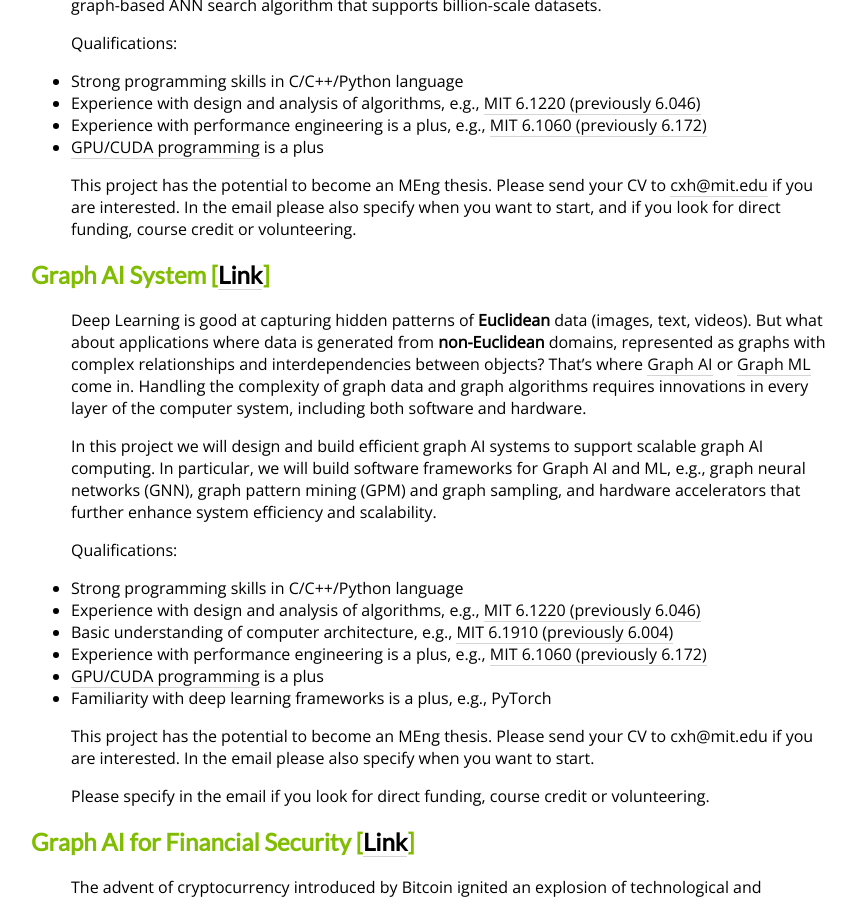
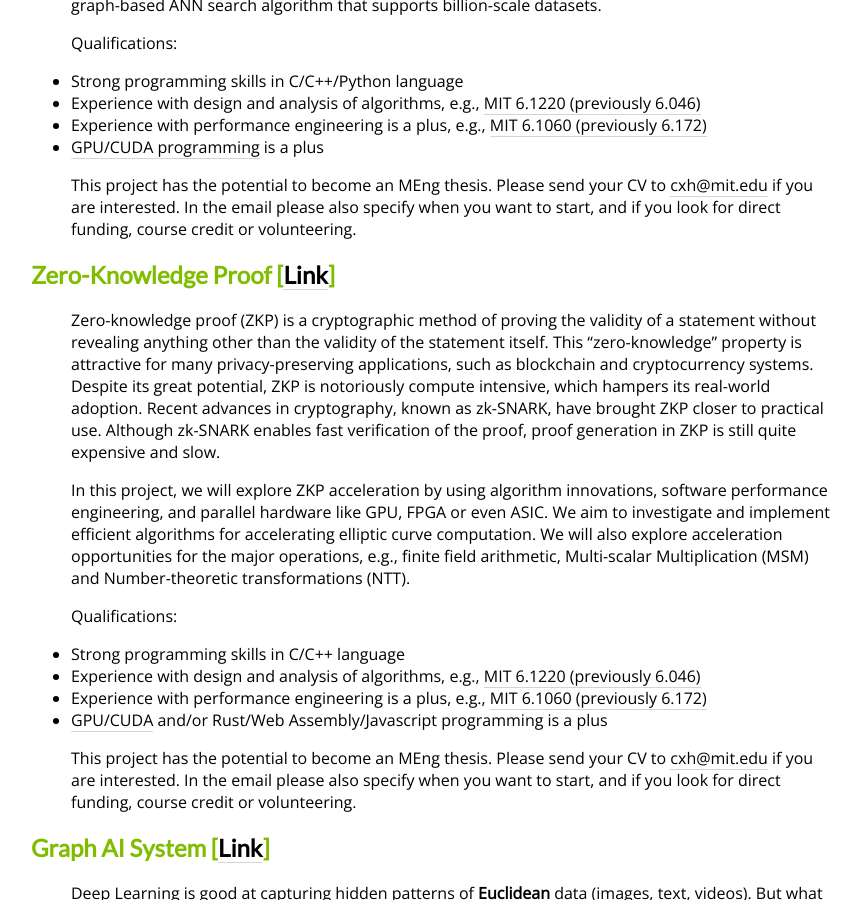
Before and after one commit to chenxuhao/chenxuhao.github.io, a Jekyll site: the page student-oppo.html, which Jekyll copies as it is, in a window 1280 px wide and 900 px high, scrolled down 806 px. Shown: the whole window, without its empty margins (209-1070 px from the left). Built offline with Jekyll 4.4.1, drawn with Linux system fonts in a browser that asks for light colours.

Commit message:
update student-oppo

```diff
--- a/student-oppo.html
+++ b/student-oppo.html
@@ -134,6 +134,37 @@ Contact: <a href="https://chenxuhao.github.io/">Xuhao Chen</a> <br/>
     In the email please also specify when you want to start, and if you look for direct funding, course credit or volunteering.
   </p>
 
+
+  <h2> Zero-Knowledge Proof [<a href="">Link</a>]</h2>
+
+    <p>
+      Zero-knowledge proof (ZKP) is a cryptographic method of proving the validity of a statement without revealing anything other than the validity of the statement itself.
+      This “zero-knowledge” property is attractive for many privacy-preserving applications, such as blockchain and cryptocurrency systems.
+      Despite its great potential, ZKP is notoriously compute intensive, which hampers its real-world adoption.
+      Recent advances in cryptography, known as zk-SNARK, have brought ZKP closer to practical use.
+      Although zk-SNARK enables fast verification of the proof, proof generation in ZKP is still quite expensive and slow.
+    </p>
+    <p>
+      In this project, we will explore ZKP acceleration by using algorithm innovations, software performance engineering, and parallel hardware like GPU, FPGA or even ASIC.
+      We aim to investigate and implement efficient algorithms for accelerating elliptic curve computation.
+      We will also explore acceleration opportunities for the major operations, e.g., finite field arithmetic, Multi-scalar Multiplication (MSM) and Number-theoretic transformations (NTT).
+    </p>
+
+    <p>
+      Qualifications:
+      <ul>
+        <li>Strong programming skills in C/C++ language</li>
+        <li>Experience with design and analysis of algorithms, e.g., <a href="https://ocw.mit.edu/courses/6-046j-design-and-analysis-of-algorithms-spring-2015/">MIT 6.1220 (previously 6.046)</a></li>
+        <li>Experience with performance engineering is a plus, e.g., <a href="https://ocw.mit.edu/courses/6-172-performance-engineering-of-software-systems-fall-2018/">MIT 6.1060 (previously 6.172)</a></li>
+        <li><a href="http://gputeachingkit.hwu.crhc.illinois.edu/">GPU/CUDA</a> and/or Rust/Web Assembly/Javascript programming is a plus</li>
+      </ul>
+    </p>
+
+    <p>
+      This project has the potential to become an MEng thesis. Please send your CV to <a href="mailto:cxh@mit.edu">cxh@mit.edu</a> if you are interested.
+      In the email please also specify when you want to start, and if you look for direct funding, course credit or volunteering.
+    </p>
+
 <h2> Graph AI System [<a href="https://elx.mit.edu/experience/c67c0e7e-34ef-4de9-a95f-05e92e5c88d3">Link</a>]</h2>
 
   <p>
```
